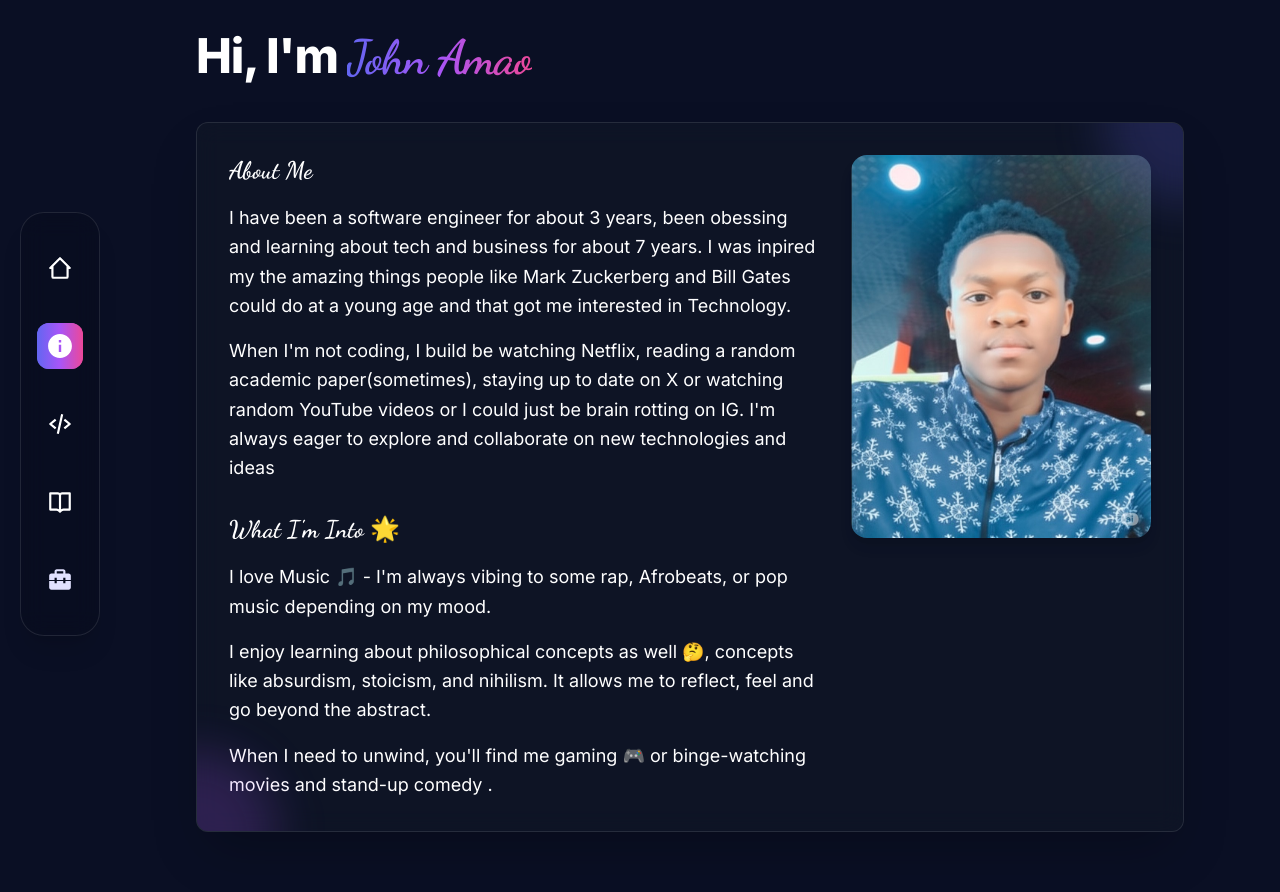
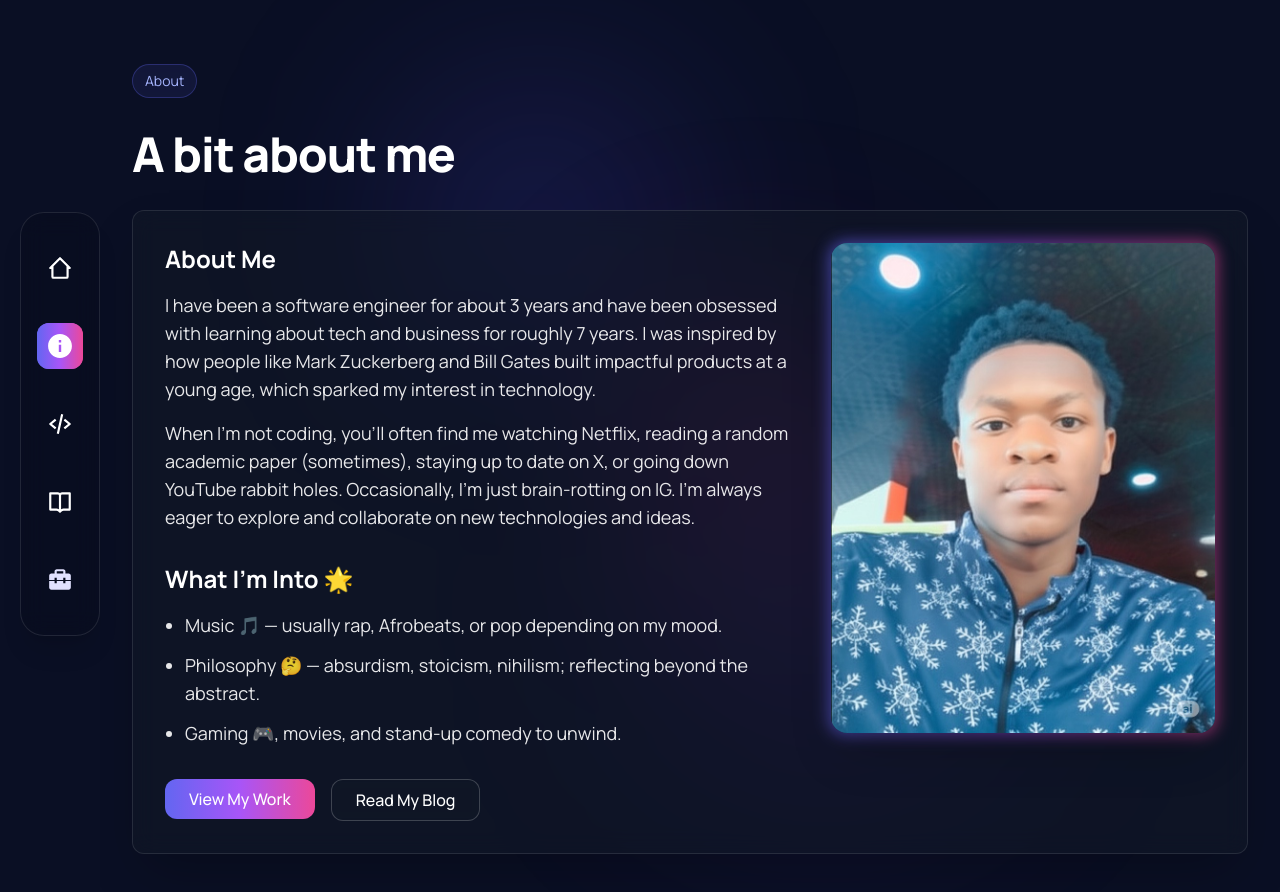
Before and after one commit to JOHN-AMAO/Portfolio, a Next.js app: page /about in a window 1280 px wide. Shown: the top 892 px of the page. Built offline with nearby package versions, Linux system fonts and the light colour scheme.

Commit message:
about page updated

```diff
--- a/app/(routes)/about/page.tsx
+++ b/app/(routes)/about/page.tsx
@@ -1,91 +1,128 @@
 "use client";
 
 import Image from "next/image";
-import React, { useState } from "react";
 import Link from "next/link";
-import { Dancing_Script } from "next/font/google";
+import { Manrope } from "next/font/google";
+import { motion } from "framer-motion";
+import { Button } from "@/components/ui/button";
 
-const dancingScript = Dancing_Script({
+const manrope = Manrope({
   subsets: ["latin"],
-  weight: ["400", "500", "600", "700"]
+  weight: ["400", "500", "600", "700", "800"],
 });
 
+const fadeIn = {
+  hidden: { opacity: 0, y: 20 },
+  visible: (i: number) => ({
+    opacity: 1,
+    y: 0,
+    transition: { delay: i * 0.15, duration: 0.5 },
+  }),
+};
 
 const Page = () => {
+  return (
+    <main className="min-h-screen relative overflow-hidden w-full flex-1">
+      {/* Background elements */}
+      <div className="absolute inset-0 -z-10 bg-[#0a0f24]">
+        <div className="hidden sm:block absolute top-20 left-1/4 w-72 h-72 rounded-full bg-indigo-600/20 blur-[100px]" />
+        <div className="absolute bottom-40 right-1/4 w-80 h-80 rounded-full bg-purple-600/20 blur-[90px] opacity-40 sm:opacity-100 sm:blur-[120px]" />
+        <div className="hidden sm:block absolute top-1/3 right-1/3 w-64 h-64 rounded-full bg-pink-600/20 blur-[100px]" />
+      </div>
+
+      {/* Grid pattern overlay */}
+      <div className="absolute inset-0 -z-5 bg-[url('/grid-pattern.svg')] bg-repeat opacity-[0.02]" />
+
+      <div className={`${manrope.className} mx-auto px-4 sm:px-6 md:px-8 py-12 md:py-16 relative z-10 w-full max-w-7xl`}>
+        <motion.div
+          initial="hidden"
+          animate="visible"
+          className="flex flex-col md:flex-row items-start justify-between gap-8 md:gap-12"
+        >
+          {/* Left: Content */}
+          <div className="flex-1 flex flex-col gap-8">
+            <motion.div
+              custom={0}
+              variants={fadeIn}
+              className="inline-flex w-fit items-center px-3 py-1.5 rounded-full border border-indigo-500/30 bg-indigo-500/10 text-indigo-300 text-sm backdrop-blur-sm"
+            >
+              About
+            </motion.div>
+
+            <motion.h1
+              custom={1}
+              variants={fadeIn}
+              className="text-white text-3xl md:text-4xl lg:text-5xl font-extrabold tracking-tight leading-tight"
+            >
+              A bit about me
 
 
+            </motion.h1>
 
-  return (
-    <div className="container mx-auto px-4 py-8  md:mx-20">
-      <div className="flex flex-col-reverse md:flex-row items-center justify-between gap-8 mb-16">
-        <div className="flex flex-col gap-6 w-full">
-          <h1 className="text-white text-3xl md:text-4xl lg:text-5xl mb-4 font-extrabold tracking-tight leading-tight">
-            Hi, I&apos;m{" "}
-            <span className={`bg-gradient-to-r from-indigo-500 via-purple-500 to-pink-500 text-transparent bg-clip-text ${dancingScript.className}`}>
-              John Amao
-            </span>
-          </h1>
-          <div className="space-y-4">
+            <motion.div
+              custom={2}
+              variants={fadeIn}
+              className="bg-gray-900/60 backdrop-blur-md border border-white/10 rounded-xl shadow-2xl p-5 sm:p-6 md:p-8 transition-all duration-500 hover:border-indigo-500/30 group relative overflow-hidden"
+            >
+              <div className="hidden sm:block absolute -top-24 -right-24 w-56 h-56 bg-indigo-500/15 rounded-full blur-2xl opacity-0 group-hover:opacity-100 transition-opacity duration-700" />
+              <div className="hidden sm:block absolute -bottom-24 -left-24 w-56 h-56 bg-purple-500/15 rounded-full blur-2xl opacity-0 group-hover:opacity-100 transition-opacity duration-700" />
 
-            <div className="space-y-12">
-            <div
-            className="bg-gray-900/60 backdrop-blur-md border border-white/10 rounded-xl shadow-2xl p-8 transition-all duration-500 hover:border-indigo-500/30 group flex-1 relative overflow-hidden"
-
-          >
-            {/* Decorative elements */}
-            <div className="absolute -top-20 -right-20 w-40 h-40 bg-indigo-500/20 rounded-full blur-xl  opacity-100 transition-opacity duration-700"></div>
-            <div className="absolute -bottom-20 -left-20 w-40 h-40 bg-purple-500/20 rounded-full blur-xl  opacity-100 transition-opacity duration-700"></div>
-
-            {/* Content layout with text on left and image on right */}
-            <div className="flex flex-col md:flex-row gap-8 items-start">
-              {/* Text content on the left */}
-              <div className="flex-1">
-                <h3 className={`text-2xl font-bold mb-4 text-white ${dancingScript.className}`}>About Me</h3>
-                <div className={`text-white text-lg mb-8 leading-relaxed `}>
-                  <p className="mb-4">
-                    I have been a software engineer for about 3 years, been obessing and learning about tech and business for about 7 years.
-                    I was inpired my the amazing things people like Mark Zuckerberg and Bill Gates could do at a young age and that got me interested in Technology.
-                  </p>
-                  <p>
-                    When I&apos;m not coding, I build be watching Netflix, reading a random academic paper(sometimes), staying up to date on X or watching random YouTube videos or I could just be brain rotting on IG. I&apos;m always eager to explore and collaborate on new technologies and ideas
-
-                  </p>
+              <div className="flex flex-col md:flex-row gap-6 md:gap-8 items-start relative z-10">
+                <div className="w-full md:max-w-sm relative order-1 md:order-2">
+                  <div className="absolute -inset-0.5 bg-gradient-to-r from-indigo-500 via-purple-500 to-pink-500 rounded-2xl blur-sm sm:blur opacity-40 md:opacity-60" />
+                  <div className="absolute inset-0 rounded-2xl bg-gray-900/80 backdrop-blur-sm" />
+                  <Image
+                    src="/john-amao.jpeg"
+                    width={480}
+                    height={600}
+                    alt="Photo of John Amao"
+                    className="rounded-2xl w-full h-auto relative z-10 shadow-2xl object-cover"
+                    priority
+                  />
                 </div>
 
-                <h3 className={`text-2xl font-bold mb-4 text-white ${dancingScript.className}`}>What I&apos;m Into 🌟</h3>
-                <div className="text-white text-lg leading-relaxed">
-                  <p>
-                    I love Music 🎵 - I&apos;m always vibing to some rap, Afrobeats, or pop music depending on my mood.
-                  </p>
-                  <p className="mt-4">
-                    I enjoy learning about philosophical concepts as well 🤔, concepts like absurdism, stoicism, and nihilism. It allows me to reflect, feel and go beyond the abstract.
-                  </p>
-                  <p className="mt-4">
-                    When I need to unwind, you&apos;ll find me gaming 🎮 or binge-watching movies and stand-up comedy .
-                  </p>
+                <div className="flex-1 order-2 md:order-1">
+                  <h3 className="text-xl sm:text-2xl font-bold mb-3 sm:mb-4 text-white">About Me</h3>
+                  <div className="text-white/90 text-base sm:text-lg leading-relaxed space-y-4">
+                    <p>
+                      I have been a software engineer for about 3 years and have been obsessed with learning about tech and business for roughly 7 years. I was inspired by how people like Mark Zuckerberg and Bill Gates built impactful products at a young age, which sparked my interest in technology.
+                    </p>
+                    <p>
+                      When I&apos;m not coding, you&apos;ll often find me watching Netflix, reading a random academic paper (sometimes), staying up to date on X, or going down YouTube rabbit holes. Occasionally, I&apos;m just brain-rotting on IG. I&apos;m always eager to explore and collaborate on new technologies and ideas.
+                    </p>
+                  </div>
+
+                  <h3 className="text-xl sm:text-2xl font-bold mt-6 sm:mt-8 mb-3 sm:mb-4 text-white">What I&apos;m Into 🌟</h3>
+                  <div className="text-white/90 text-base sm:text-lg leading-relaxed">
+                    <ul className="space-y-3 list-disc pl-5">
+                      <li>Music 🎵 — usually rap, Afrobeats, or pop depending on my mood.</li>
+                      <li>Philosophy 🤔 — absurdism, stoicism, nihilism; reflecting beyond the abstract.</li>
+                      <li>Gaming 🎮, movies, and stand-up comedy to unwind.</li>
+                    </ul>
+                  </div>
+
+                  <div className="mt-6 sm:mt-8 flex flex-col sm:flex-row gap-3 sm:gap-4">
+                    <Link href="/projects">
+                      <Button className="w-full sm:w-auto bg-gradient-to-r from-indigo-500 via-purple-500 to-pink-500 text-white hover:shadow-lg hover:shadow-indigo-500/20 transition-all duration-300 rounded-xl px-5 py-4 md:px-6 md:py-5 text-sm md:text-base font-medium">
+                        View My Work
+                      </Button>
+                    </Link>
+                    <Link href="/blog">
+                      <Button
+                        variant="outline"
+                        className="w-full sm:w-auto bg-gray-900/60 border-white/20 text-white hover:text-white hover:bg-white/10 hover:border-white/30 transition-all duration-300 rounded-xl px-5 py-4 md:px-6 md:py-5 text-sm md:text-base font-medium backdrop-blur-sm"
+                      >
+                        Read My Blog
+                      </Button>
+                    </Link>
+                  </div>
                 </div>
               </div>
-
-              {/* Image on the right */}
-              <div className="flex-shrink-0">
-                <Image
-                  src="/john-amao.jpeg"
-                  width={300}
-                  height={400}
-                  alt="an image of John Amao"
-                  className="rounded-2xl shadow-lg object-cover"
-                />
-              </div>
-            </div>
-
-            </div>
-
-            </div>
+            </motion.div>
           </div>
-
-        </div>
+        </motion.div>
       </div>
-    </div>
+    </main>
   );
 };
 
--- a/app/page.tsx
+++ b/app/page.tsx
@@ -10,7 +10,6 @@ import { motion } from "framer-motion";
 
 export default function Home() {
   const [isHovered, setIsHovered] = useState(false);
-  const [isMobileDockOpen, setIsMobileDockOpen] = useState(false);
   const [scrollY, setScrollY] = useState(0);
 
   const socialLinks = [
@@ -29,22 +28,7 @@ export default function Home() {
     return () => window.removeEventListener("scroll", handleScroll);
   }, []);
 
-  useEffect(() => {
-    if (isMobileDockOpen) {
-      document.body.style.backgroundColor = "rgba(10, 15, 36, 0.9)";
-      document.body.style.backdropFilter = "blur(8px)";
-      document.body.style.transition = "background-color 0.3s ease, backdrop-filter 0.3s ease";
-    } else {
-      document.body.style.backgroundColor = "";
-      document.body.style.backdropFilter = "";
-    }
 
-    return () => {
-      document.body.style.backgroundColor = "";
-      document.body.style.backdropFilter = "";
-      document.body.style.transition = "";
-    };
-  }, [isMobileDockOpen]);
 
   // Animation variants
   const fadeIn = {
@@ -160,7 +144,7 @@ export default function Home() {
                 items={socialLinks}
                 desktopClassName="hidden md:flex bg-gray-900/50 border border-white/10 backdrop-blur-lg z-10 relative shadow-xl"
                 mobileClassName="flex md:hidden bg-gray-900/50 border border-white/10 backdrop-blur-lg z-10 relative shadow-xl"
-                onOpenChange={setIsMobileDockOpen}
+
               />
           </div>
 
```
